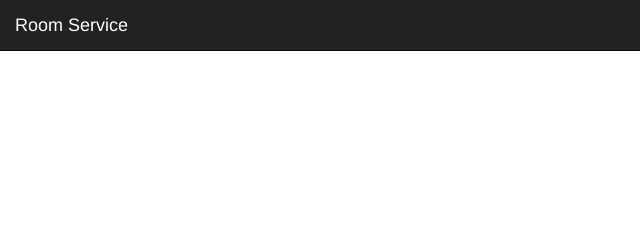
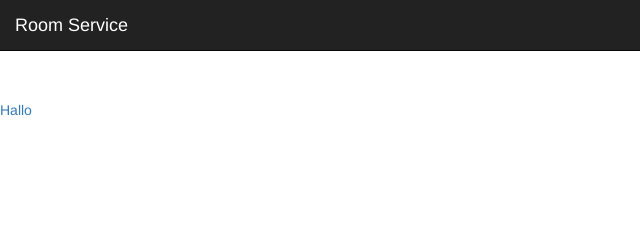
Before and after one commit to DelSkayn/RoomService, a plain HTML site: page index.html in a window 1280 px wide. Shown: the top 240 px of the page, 0-640 px from the left. Drawn offline with Linux system fonts and the light colour scheme.

Commit message:
Hallo added

```diff
--- a/index.html
+++ b/index.html
@@ -28,6 +28,16 @@
 <div class="containter-fluid rs-content-container">
     <div class="row rs-full-height">
         <div class="rs-map-container col-md-9">
+		<br>
+		<br>
+		<br>
+		<br>
+		<br>
+		<a>
+
+
+
+		 Hallo </a>
         </div>
         <div class="col-md-3 rs-sidebar">
         </div>
```
